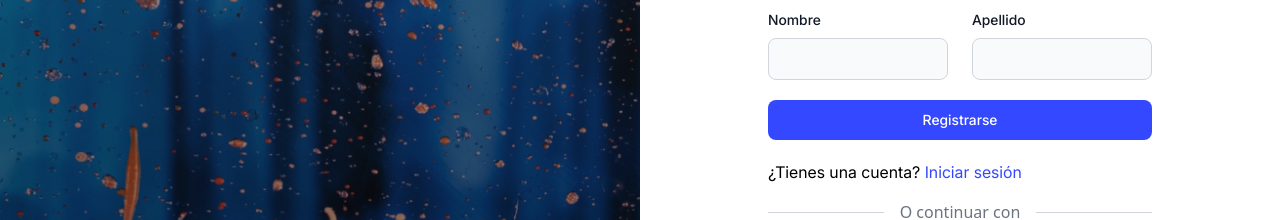
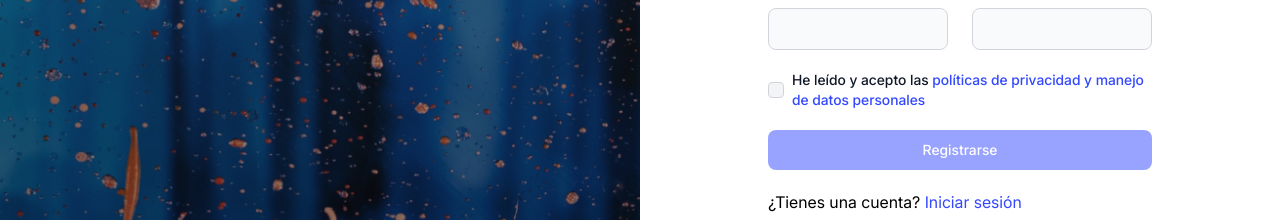
Before and after one commit to carlos18bp/gym_project, a Vue app in the folder frontend/: page /sign_on in a window 1280 px wide. Shown: the part 414-634 px from the top of the page. Built offline with nearby package versions, Linux system fonts and the light colour scheme; what vue3-google-login would draw is missing.

Commit message:
feat: Add privacy polities button.

```diff
--- a/frontend/src/components/dynamic_document/lawyer/DocumentListLawyer.vue
+++ b/frontend/src/components/dynamic_document/lawyer/DocumentListLawyer.vue
@@ -212,11 +212,11 @@ const handleOption = async (action, document) => {
       break;
     case "publish":
       await publishDocument(document);
-      // La notificación se omite porque se hará redirección automática
+      // The notification is omitted because an automatic redirection will take place.
       break;
     case "draft":
       await moveToDraft(document);
-      // La notificación se omite porque se hará redirección automática
+      // The notification is omitted because an automatic redirection will take place.
       break;
     case "preview":
       openPreviewModal(document);
--- a/frontend/src/components/dynamic_document/lawyer/modals/CreateDocumentByLawyer.vue
+++ b/frontend/src/components/dynamic_document/lawyer/modals/CreateDocumentByLawyer.vue
@@ -131,14 +131,12 @@ const isTitleChanged = computed(() =>
  * Updates only the document title without redirecting to editor.
  */
 async function updateDocumentName() {
-  console.log("DEBUG-LAWYER-CREATE: Starting updateDocumentName");
   if (isEditMode.value && isTitleChanged.value) {
     try {
       // Create an object with just the title field
       const documentData = {
         title: documentTitle.value.trim()
       };
-      console.log("DEBUG-LAWYER-CREATE: Updating document title for ID:", store.selectedDocument.id);
 
       // Update the document
       await store.updateDocument(store.selectedDocument.id, documentData);
@@ -150,7 +148,6 @@ async function updateDocumentName() {
       store.selectedDocument.title = documentTitle.value.trim();
 
       // Set the lastUpdatedDocumentId to highlight it in the list
-      console.log("DEBUG-LAWYER-CREATE: Setting lastUpdatedDocumentId to:", store.selectedDocument.id);
       store.lastUpdatedDocumentId = store.selectedDocument.id;
       localStorage.setItem('lastUpdatedDocumentId', store.selectedDocument.id);
 
@@ -158,7 +155,6 @@ async function updateDocumentName() {
       const updatedDocId = store.selectedDocument.id;
 
       // Close the modal
-      console.log("DEBUG-LAWYER-CREATE: Emitting close with updatedDocId:", updatedDocId);
       emit('close', { updatedDocId });
 
       // Check if we're already on the dashboard page
@@ -168,12 +164,10 @@ async function updateDocumentName() {
 
       if (!isDashboard) {
         // Only redirect if we're not already on the dashboard
-        console.log("DEBUG-LAWYER-CREATE: Not on dashboard, redirecting");
         setTimeout(() => {
           window.location.href = '/dynamic_document_dashboard';
         }, 1000);
       } else {
-        console.log("DEBUG-LAWYER-CREATE: Already on dashboard, skipping redirect");
         // No need to redirect, just force a highlight
         setTimeout(() => {
           // Trigger a highlight effect using parent's forceHighlight function
--- a/frontend/src/components/user/Profile.vue
+++ b/frontend/src/components/user/Profile.vue
@@ -320,7 +320,7 @@
           </div>
         </div>
         <!-- Button edit -->
-        <div class="mt-4">
+        <div class="mt-4 flex justify-between items-center">
           <button
             type="button"
             class="p-2.5 text-sm text-white font-medium bg-secondary rounded-md flex gap-2"
@@ -328,6 +328,15 @@
           >
             <span class="block">Guardar</span>
           </button>
+
+          <!-- Privacy Policy Link -->
+          <a
+            href="https://gymconsultoresjuridicos.com/politicas-de-privacidad-y-manejo-de-datos-personales/"
+            target="_blank"
+            class="text-sm text-secondary hover:underline"
+          >
+            Políticas de privacidad
+          </a>
         </div>
       </div>
     </div>
--- a/frontend/src/views/auth/SignOn.vue
+++ b/frontend/src/views/auth/SignOn.vue
@@ -86,11 +86,31 @@
         </div>
       </div>
 
+      <div class="flex items-center mb-4">
+        <input
+          id="privacy-policy"
+          type="checkbox"
+          v-model="privacyAccepted"
+          class="w-4 h-4 text-secondary bg-gray-100 border-gray-300 rounded focus:ring-blue-500"
+        >
+        <label for="privacy-policy" class="ml-2 text-sm font-medium text-gray-900">
+          He leído y acepto las
+          <a
+            href="https://gymconsultoresjuridicos.com/politicas-de-privacidad-y-manejo-de-datos-personales/"
+            target="_blank"
+            class="text-secondary hover:underline"
+          >
+            políticas de privacidad y manejo de datos personales
+          </a>
+        </label>
+      </div>
+
       <button
         v-if="!passcodeSent"
         @click.prevent="sendVerificationPasscode"
         type="submit"
-        class="text-white bg-secondary hover:bg-blue-700 focus:ring-4 focus:outline-none focus:ring-blue-300 font-medium rounded-lg text-sm w-full px-5 py-2.5 text-center"
+        :disabled="!privacyAccepted"
+        class="text-white bg-secondary hover:bg-blue-700 focus:ring-4 focus:outline-none focus:ring-blue-300 font-medium rounded-lg text-sm w-full px-5 py-2.5 text-center disabled:opacity-50 disabled:cursor-not-allowed"
       >
         Registrarse
       </button>
@@ -166,6 +186,8 @@ import { showNotification } from "@/shared/notification_message";
 
 const authStore = useAuthStore(); // Get the authentication store instance
 
+const privacyAccepted = ref(false);
+
 const userForm = reactive({
   email: "",
   firstName: "",
@@ -207,6 +229,10 @@ onMounted(async () => {
  */
 const sendVerificationPasscode = async () => {
   checkInputs();
+  if (!privacyAccepted.value) {
+    showNotification("Debes aceptar las políticas de privacidad", "warning");
+    return;
+  }
   showNotification(
     "Se ha enviado un código de acceso a tu correo electrónico",
     "info"
```
